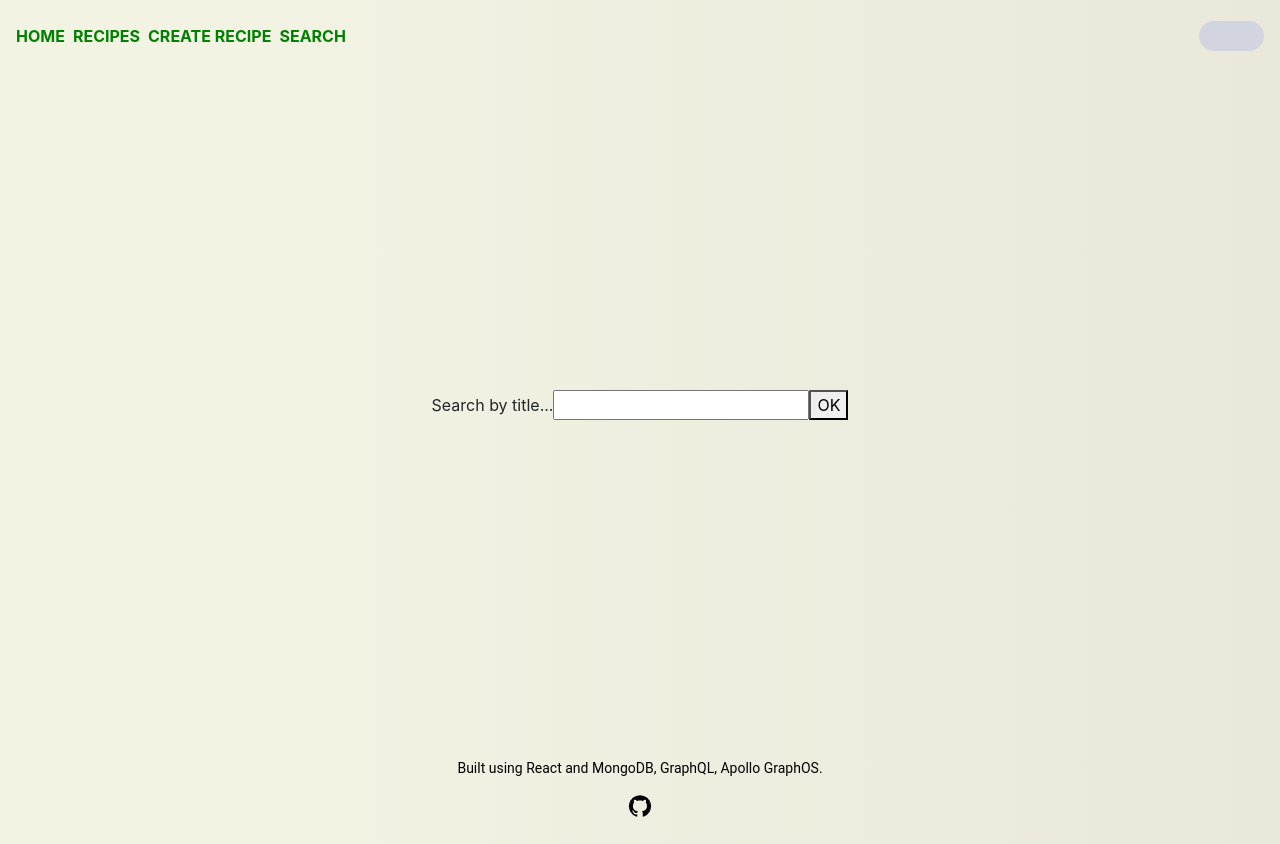
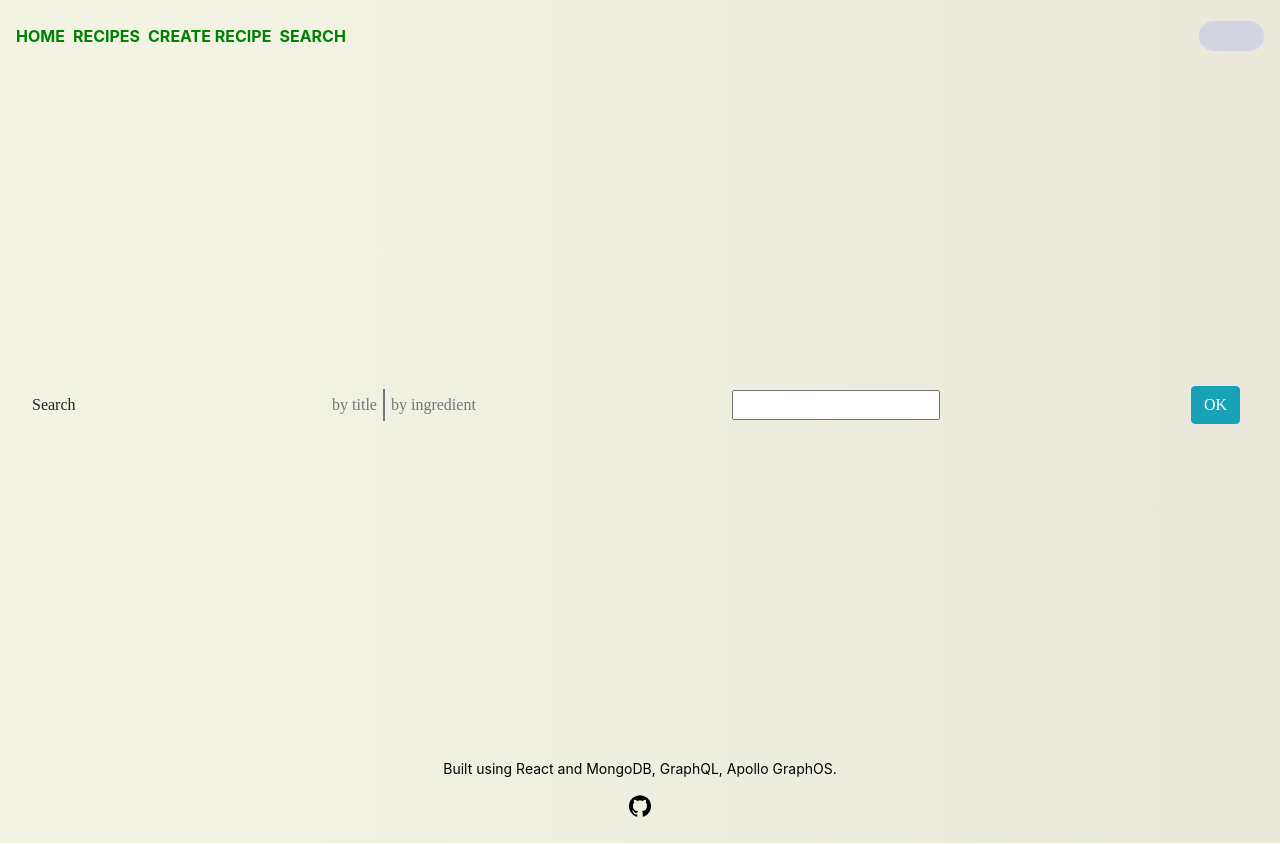
Before and after one commit to Feulife/My-cookbook, a React (Create React App) app in the folder client/: page /search in a window 1280 px wide. Built offline with nearby package versions, Linux system fonts and the light colour scheme.

Commit message:
add search by ingredient. Not finished yet

```diff
--- a/client/src/components/CreateRecipe.jsx
+++ b/client/src/components/CreateRecipe.jsx
@@ -1,40 +1,38 @@
-import { useState } from 'react';
-import { useMutation } from '@apollo/client';
-import { GET_RECIPES } from '../graphql/query';
-import { CREATE_RECIPE_MUTATION } from '../graphql/mutation';
+import { useState } from "react";
+import { useMutation } from "@apollo/client";
+import { GET_RECIPES } from "../graphql/query";
+import { CREATE_RECIPE_MUTATION } from "../graphql/mutation";
 const showDate = new Date().toLocaleDateString();
 
 export default function CreateRecipe() {
-    const [title, setTitle] = useState('');
-    const [ingredient, setIngredient] = useState('');
-    const [content, setContent] = useState('');
-    const [createdAt, setCreatedAt] = useState('');
+  const [title, setTitle] = useState("");
+  const [ingredient, setIngredient] = useState("");
+  const [content, setContent] = useState("");
+  const [createdAt, setCreatedAt] = useState("");
   const [createMutation] = useMutation(CREATE_RECIPE_MUTATION, {
-        refetchQueries: [
-            {query: GET_RECIPES},
-        ]
+    refetchQueries: [{ query: GET_RECIPES }],
   });
 
-    const handleSubmit = evt => {
+   const handleSubmit = (evt) => {
     evt.preventDefault();
-        console.info('Creating Recipe...', title, ingredient, content, createdAt);
+    console.info("Creating Recipe...", title, ingredient, content, createdAt);
     createMutation({
       variables: {
         title,
         ingredient,
         content,
-                createdAt
-            }
+        createdAt,
+      },
     });
     console.log(`Recipe ${title} with ingredients(${ingredient}) created!`);
-        setTitle('');
-        setIngredient('');
-        setContent('');
-        setCreatedAt('');
-
+    setTitle("");
+    setIngredient("");
+    setContent("");
+    setCreatedAt("");
   };
 
-    return <form onSubmit={evt => handleSubmit(evt)}>
+  return (
+    <form onSubmit={(evt) => handleSubmit(evt)}>
       <div className="form-group">
         <label htmlFor="title">Title:</label>
         <input
@@ -42,7 +40,7 @@ export default function CreateRecipe() {
           name="title"
           className="form-control"
           value={title}
-                onChange={e => setTitle(e.target.value)}
+          onChange={(e) => setTitle(e.target.value.toUpperCase())}
         />
       </div>
       <div className="form-group">
@@ -52,7 +50,7 @@ export default function CreateRecipe() {
           name="year"
           className="form-control"
           value={ingredient}
-                onChange={e => setIngredient(e.target.value)}
+          onChange={(e) => setIngredient(e.target.value)}
         />
       </div>
       <div className="form-group">
@@ -65,6 +63,12 @@ export default function CreateRecipe() {
           onChange={(e) => setContent(e.target.value)}
         />
       </div>
-        <input type="submit" value="Create" className="btn btn-primary" onClick={() => setCreatedAt(showDate)} />
-    </form>;
+      <input
+        type="submit"
+        value="Create"
+        className="btn btn-primary"
+        onClick={() => setCreatedAt(showDate)}
+      />
+    </form>
+  );
 }
--- a/client/src/components/Recipe.jsx
+++ b/client/src/components/Recipe.jsx
@@ -52,17 +52,17 @@ export default function Recipe({ recipe }) {
         <input
           type="text"
           value={title}
-          onChange={(e) => setTitle(e.target.value)}
+          onChange={(e) => setTitle(e.target.value.toUpperCase())}
           className="form-control"
         />
       ) : (
-        <h3>{recipe.title}</h3>
+        <h3 className="titleinfo">{recipe.title}</h3>
       )}
       {isEditing ? (
         <input
           type="text"
           value={ingredient}
-          onChange={(e) => setIngredient(e.target.value)}
+          onChange={(e) => setIngredient(e.target.value.toLowerCase())}
           className="form-control"
         />
       ) : (
--- a/client/src/components/Search.jsx
+++ b/client/src/components/Search.jsx
@@ -1,30 +1,98 @@
 import React, { useState } from "react";
 import Recipe from "./Recipe";
 import { GET_TITLE } from "../graphql/query";
-// import { GET_INGREDIENT } from "../graphql/query";
+import { GET_INGREDIENT } from "../graphql/query";
 import { useLazyQuery } from "@apollo/client";
 
-const Search = ({ title }) => {
-  const [searchTitle, setSearchTitle] = useState("");
-  const [getByTitle, { data, loading, error }] = useLazyQuery(GET_TITLE)
+const Search = () => {
+  const [searchValue, setSearchValue] = useState("");
+  const [searchByTitle, setSearchByTitle] = useState(true);
+  const [getSearchByTitle, { dataTitle, loadingTitle, errorTitle }] =
+    useLazyQuery(GET_TITLE);
+  const [
+    getSearchByIngredient,
+    { dataIngredient, loadingIngredient, errorIngredient },
+  ] = useLazyQuery(GET_INGREDIENT);
 
-  if (error) {
-    console.error('GET_TITLE', error)
-    return <div>Error (check console logs)</div>
+  const handleClickTitle = () => {
+    if (!searchByTitle) {
+      setSearchByTitle(true);
+    }
+  };
+
+  const handleClickIngredient = () => {
+    if (searchByTitle) {
+      setSearchByTitle(false);
+    }
+  };
+
+  const searchQueryChange = () => {
+    searchByTitle
+      ? getSearchByTitle({
+          variables: { title: `${searchValue.toUpperCase()}` },
+        })
+      : getSearchByIngredient({
+          variables: { ingredient: `${searchValue.toLowerCase()}` },
+        });
+  };
+
+  if (errorTitle) {
+    console.error(errorTitle);
+    return <div>Error (check console logs)</div>;
+  } else {
+    if (errorIngredient) {
+      console.error(errorIngredient);
+      return <div>Error (check console logs)</div>;
+    }
   }
 
   return (
     <>
-      <div>
-        Search by title...
-        <input type="text" onChange={(e) => setSearchTitle(e.target.value)} />
-        <button onClick={() => getByTitle({ variables: { title: `${searchTitle}` }})}>OK</button>
+      <div className="search">
+        Search
+        <div className="search_change">
+          <button
+            className={searchByTitle ? "btn_change onClick" : "btn_change"}
+            onClick={handleClickTitle}
+          >
+            by title
+          </button>
+          <button
+            className={!searchByTitle ? "btn_change onClick" : "btn_change"}
+            onClick={handleClickIngredient}
+          >
+            by ingredient
+          </button>
+        </div>
+        <input type="text" onChange={(e) => setSearchValue(e.target.value)} />
+        <button
+          className="btn btn-info mr-2"
+          onClick={() =>
+            searchByTitle
+              ? searchQueryChange("title")
+              : searchQueryChange("ingredient")
+          }
+          // onClick={() => getBySearch({ variables: { title: `${searchTitle}` } })}
+        >
+          OK
+        </button>
       </div>
       <div className="all_container">
-        {loading && <>Loading...</>}
-        {!loading &&
-        !error &&
-        data?.title.map(recipe => <Recipe key={recipe.id} recipe={recipe} />)}
+        {searchByTitle && loadingTitle && <>Loading...</>}
+        {searchByTitle &&
+          !loadingTitle &&
+          !errorTitle &&
+          dataTitle?.title.map((recipe) => (
+            <Recipe key={recipe.id} recipe={recipe} />
+          ))}
+
+        {!searchByTitle && loadingIngredient && <>Loading...</>}
+        {!searchByTitle &&
+          !loadingIngredient &&
+          !errorIngredient &&
+          dataIngredient?.ingredient.map((recipe) => (
+            <Recipe key={recipe.id} recipe={recipe} />
+          ))}
       </div>
     </>
   );
--- a/client/src/graphql/query.js
+++ b/client/src/graphql/query.js
@@ -27,9 +27,14 @@ export const GET_RECIPES = gql`
   `;
 
 export const GET_INGREDIENT = gql`
-query Query($id: ID) {
-  recipe(id: $id) {
-    ingredient
+query Query($ingredient: String) {
+  ingredient(ingredient: $ingredient) {
+    id
+      title
+      ingredient
+      content
+      createdAt
+      updatedAt
   }
 }
 `;
--- a/client/src/index.css
+++ b/client/src/index.css
@@ -114,7 +114,6 @@ h1 {
   justify-content: center;
   gap: 15px;
   text-align: center;
-  font-family: Roboto;
   font-size: 14px;
 }
 
@@ -330,6 +329,10 @@ button:hover {
   background-image: linear-gradient(315deg, #ff0000 0%, #ffed00 74%);
 }
 
+.titleinfo {
+  font-family: "Satisfy", cursive;
+}
+
 .recipeinfo {
   margin: 0 25px;
   font-family: "Satisfy", cursive;
@@ -346,3 +349,39 @@ button:hover {
     #faaca8 100%
   );
 }
+
+.search {
+  display: flex;
+  align-items: center;
+  justify-content: space-between;
+  width: -webkit-fill-available;
+  width: -moz-available;
+  margin: 2vh;
+  font-family: "Satisfy", cursive;
+}
+
+.search_change {
+  /* height: 100vh; */
+  justify-content: space-between;
+  align-items: center;
+}
+
+.btn_change {
+  cursor: pointer;
+  box-sizing: border-box;
+  border: 0;
+  padding: auto;
+  line-height: 30px;
+  color: #74777d;
+  background-color: transparent;
+  outline: none;
+}
+
+.btn_change:first-of-type {
+  border-right: 2px solid #74777d;
+}
+
+.clickOn {
+  font-weight: bold;
+  color: green;
+}
```
Also changed, not shown: 2 other files (tests, documents, lock files or other folders). Lines whose indentation alone changed are shown as unchanged.
